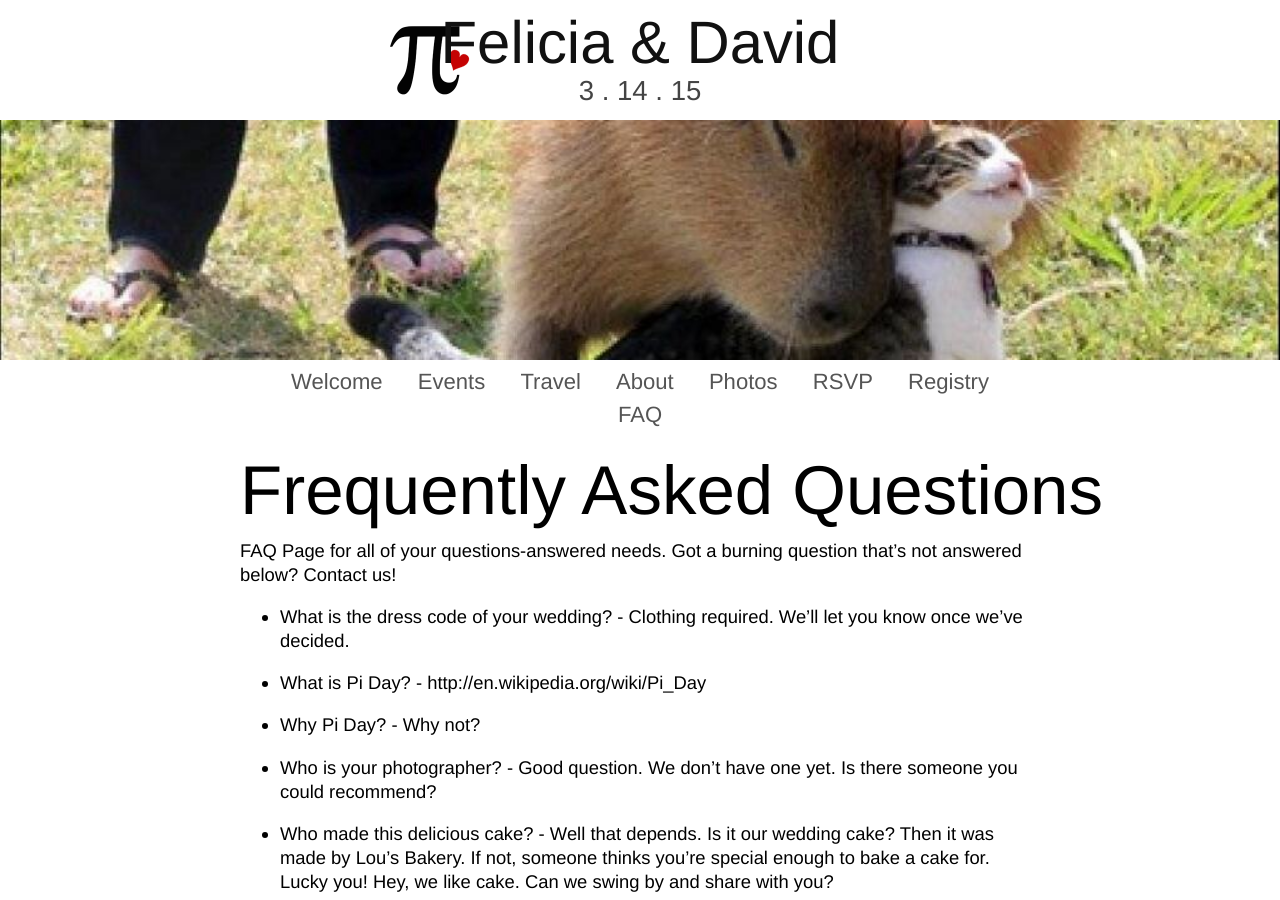
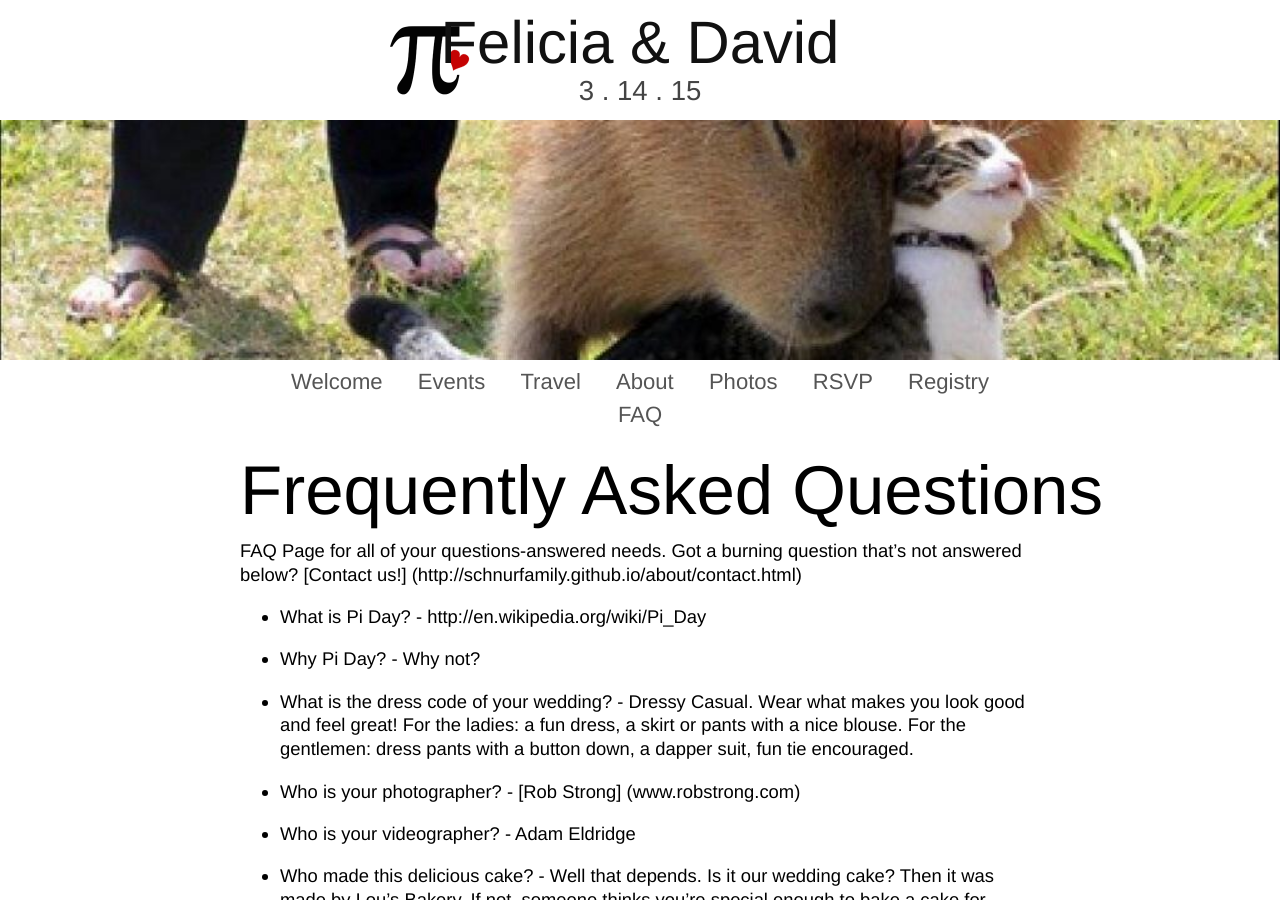
Before and after one commit to dnschnur/piday.github.com, a Jekyll site: the page built from faq/index.md, in a window 1280 px wide. Built offline with Jekyll 4.4.1, drawn with Linux system fonts in a browser that asks for light colours; nearby versions of some CDN libraries.

Commit message:
Updated the FAQs

```diff
--- a/faq/index.md
+++ b/faq/index.md
@@ -4,14 +4,17 @@ layout: default
 
 ## Frequently Asked Questions ##
 
-FAQ Page for all of your questions-answered needs. Got a burning question that’s not answered below? Contact us!
+FAQ Page for all of your questions-answered needs. Got a burning question that’s not answered below? [Contact us!] (http://schnurfamily.github.io/about/contact.html)
 
-- What is the dress code of your wedding? - Clothing required. We’ll let you know once we’ve decided.
 
 - What is Pi Day? - http://en.wikipedia.org/wiki/Pi_Day
 
 - Why Pi Day? - Why not?
 
-- Who is your photographer? - Good question. We don’t have one yet. Is there someone you could recommend?
+- What is the dress code of your wedding? - Dressy Casual. Wear what makes you look good and feel great! For the ladies: a fun dress, a skirt or pants with a nice blouse. For the gentlemen: dress pants with a button down, a dapper suit, fun tie encouraged.
+
+- Who is your photographer? - [Rob Strong] (www.robstrong.com)
+
+- Who is your videographer? - Adam Eldridge
 
 - Who made this delicious cake? - Well that depends. Is it our wedding cake? Then it was made by Lou’s Bakery. If not, someone thinks you’re special enough to bake a cake for. Lucky you! Hey, we like cake. Can we swing by and share with you?
```
